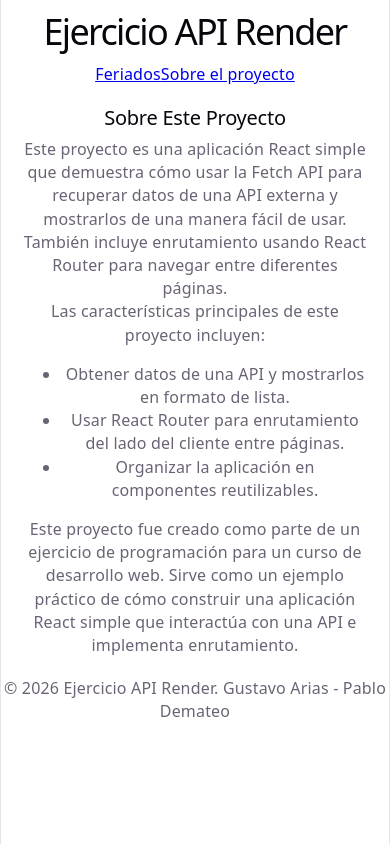
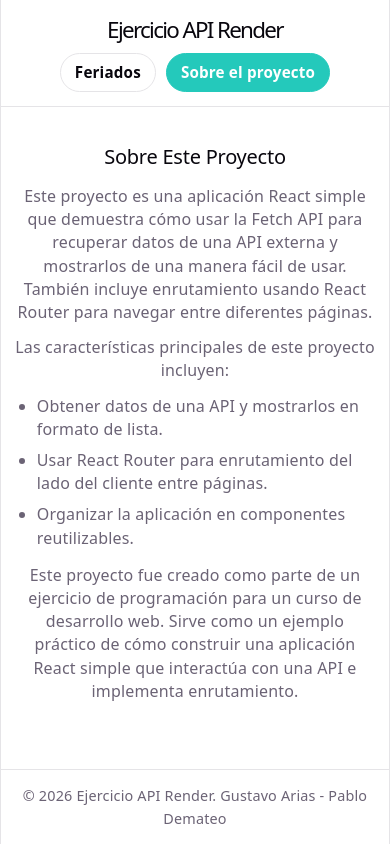
Before and after one commit to demateopablo/DWFS-Cuatri4, a React (Vite) app in the folder ej1-api-render/: page /about in a window 390 px wide. Built offline with nearby package versions, Linux system fonts and the light colour scheme; no server answers.

Commit message:
Refactor estilos CSS para mejorar la estructura y la coherencia visual de la aplicación

```diff
--- a/ej1-api-render/src/App.css
+++ b/ej1-api-render/src/App.css
@@ -1,7 +1,125 @@
-main{
+.app-main {
+  width: min(1100px, 92%);
+  margin: 0 auto;
+  flex: 1;
+  padding: 18px 0 32px;
+}
+
+.app-header {
+  position: sticky;
+  top: 0;
+  z-index: 10;
+  background: rgba(255, 255, 255, 0.1);
+  backdrop-filter: blur(8px);
+  border-bottom: 1px solid var(--border);
+  padding: 18px 16px 14px;
+}
+
+.app-header h1 {
+  margin: 0;
+  font-size: clamp(1.4rem, 2.5vw, 2rem);
+}
+
+.app-header nav {
+  margin-top: 12px;
+  display: flex;
+  justify-content: center;
+  gap: 10px;
+  flex-wrap: wrap;
+}
+
+.app-header nav a {
+  text-decoration: none;
+  color: var(--text-h);
+  border: 1px solid var(--border);
+  border-radius: 999px;
+  padding: 7px 14px;
+  font-size: 0.95rem;
+  font-weight: 600;
+  transition: background-color 0.2s ease, color 0.2s ease, border-color 0.2s ease;
+}
+
+.app-header nav a:hover {
+  background: var(--accent-bg);
+  border-color: var(--accent-border);
+}
+
+.app-header nav a[aria-current='page'] {
+  background: var(--accent);
+  border-color: var(--accent);
+  color: #fff;
+}
+
+.list-page {
+  width: 100%;
+}
+
+.list-page > h2 {
+  margin: 10px 0 18px;
+}
+
+.list-grid {
   gap: 20px;
   display: flex;
   flex-wrap: wrap;
   justify-content: center;
-  margin: 20px;
+  margin: 10px auto 0;
 }
+
+.list-page > p {
+  margin: 20px auto;
+  width: fit-content;
+  padding: 10px 14px;
+  border: 1px solid var(--border);
+  border-radius: 10px;
+  background: color-mix(in oklab, var(--bg) 90%, #ffffff 10%);
+}
+
+.about-page {
+  max-width: 760px;
+  margin: 0 auto;
+  padding: 12px 4px;
+  text-align: left;
+}
+
+.about-page h2 {
+  margin: 8px 0 16px;
+}
+
+.about-page p {
+  margin-bottom: 12px;
+}
+
+.about-page ul {
+  margin: 0 0 14px;
+  padding-left: 22px;
+}
+
+.about-page li {
+  margin-bottom: 8px;
+}
+
+.app-footer {
+  border-top: 1px solid var(--border);
+  padding: 14px 16px;
+  margin-top: auto;
+  background: rgba(255, 255, 255, 0.1);
+}
+
+.app-footer p {
+  font-size: 0.9rem;
+}
+
+@media (max-width: 700px) {
+  .app-main {
+    width: 95%;
+  }
+
+  .about-page {
+    text-align: center;
+  }
+
+  .about-page ul {
+    text-align: left;
+  }
+}
--- a/ej1-api-render/src/index.css
+++ b/ej1-api-render/src/index.css
@@ -4,9 +4,9 @@
   --bg: #fff;
   --border: #e5e4e7;
   --code-bg: #f4f3ec;
-  --accent: #aa3bff;
-  --accent-bg: rgba(170, 59, 255, 0.1);
-  --accent-border: rgba(170, 59, 255, 0.5);
+  --accent: #24c9bb;
+  --accent-bg: rgba(59, 255, 239, 0.1);
+  --accent-border: rgba(59, 255, 255, 0.5);
   --social-bg: rgba(244, 243, 236, 0.5);
   --shadow:
     rgba(0, 0, 0, 0.1) 0 10px 15px -3px, rgba(0, 0, 0, 0.05) 0 4px 6px -2px;
@@ -20,10 +20,6 @@
   color-scheme: light dark;
   color: var(--text);
   background: var(--bg);
-  font-synthesis: none;
-  text-rendering: optimizeLegibility;
-  -webkit-font-smoothing: antialiased;
-  -moz-osx-font-smoothing: grayscale;
 
   @media (max-width: 1024px) {
     font-size: 16px;
@@ -34,12 +30,12 @@
   :root {
     --text: #9ca3af;
     --text-h: #f3f4f6;
-    --bg: #16171d;
+    --bg: #0c0c0c;
     --border: #2e303a;
     --code-bg: #1f2028;
-    --accent: #c084fc;
-    --accent-bg: rgba(192, 132, 252, 0.15);
-    --accent-border: rgba(192, 132, 252, 0.5);
+    --accent: #24c9bb;
+    --accent-bg: rgba(59, 255, 239, 0.1);
+    --accent-border: rgba(59, 255, 255, 0.5);
     --social-bg: rgba(47, 48, 58, 0.5);
     --shadow:
       rgba(0, 0, 0, 0.4) 0 10px 15px -3px, rgba(0, 0, 0, 0.25) 0 4px 6px -2px;
@@ -77,35 +73,24 @@ h1 {
   font-size: 56px;
   letter-spacing: -1.68px;
   margin: 32px 0;
+
   @media (max-width: 1024px) {
     font-size: 36px;
     margin: 20px 0;
   }
 }
+
 h2 {
   font-size: 24px;
   line-height: 118%;
   letter-spacing: -0.24px;
   margin: 0 0 8px;
+
   @media (max-width: 1024px) {
     font-size: 20px;
   }
 }
+
 p {
   margin: 0;
 }
-
-code,
-.counter {
-  font-family: var(--mono);
-  display: inline-flex;
-  border-radius: 4px;
-  color: var(--text-h);
-}
-
-code {
-  font-size: 15px;
-  line-height: 135%;
-  padding: 4px 8px;
-  background: var(--code-bg);
-}
```
